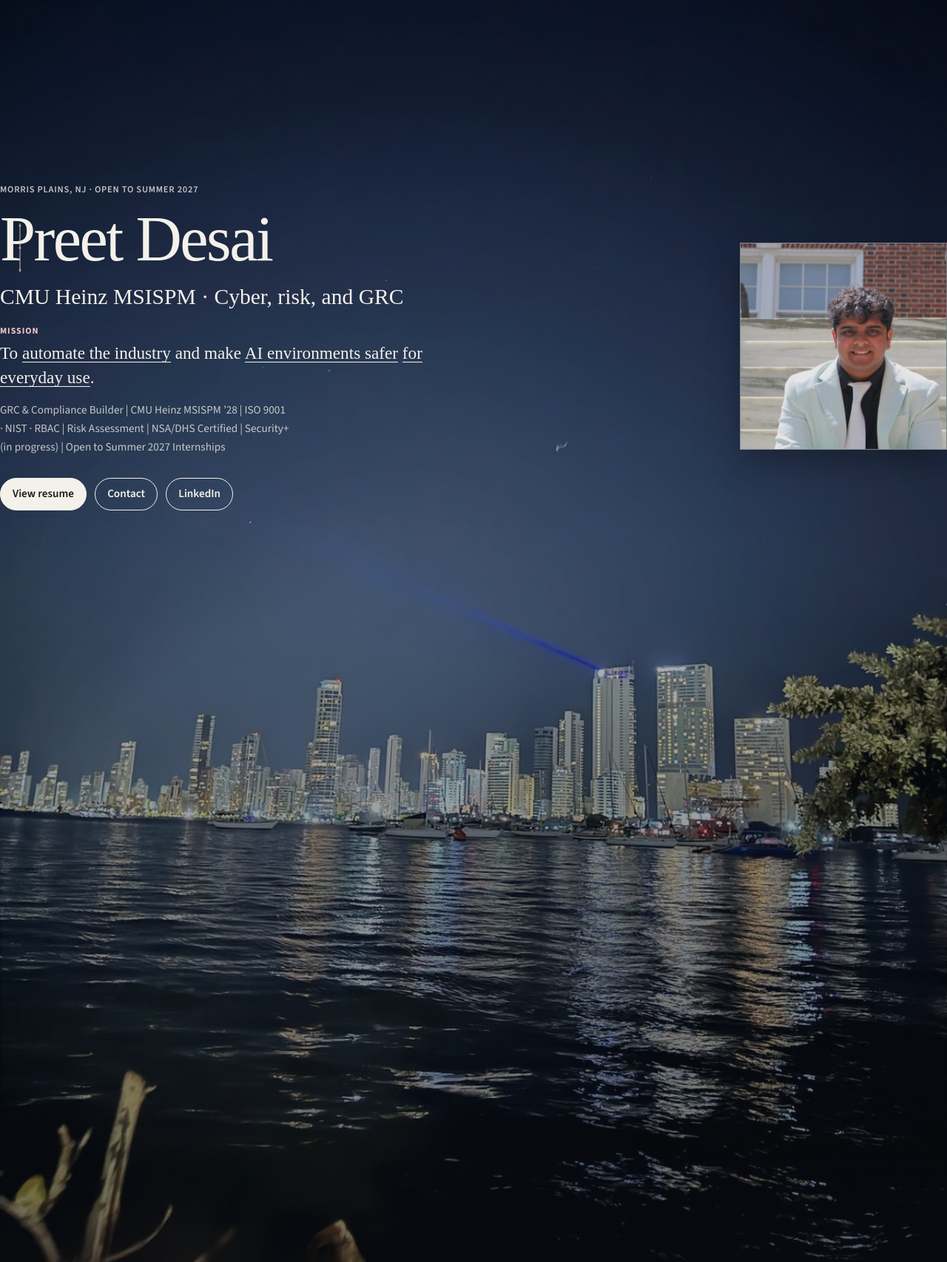
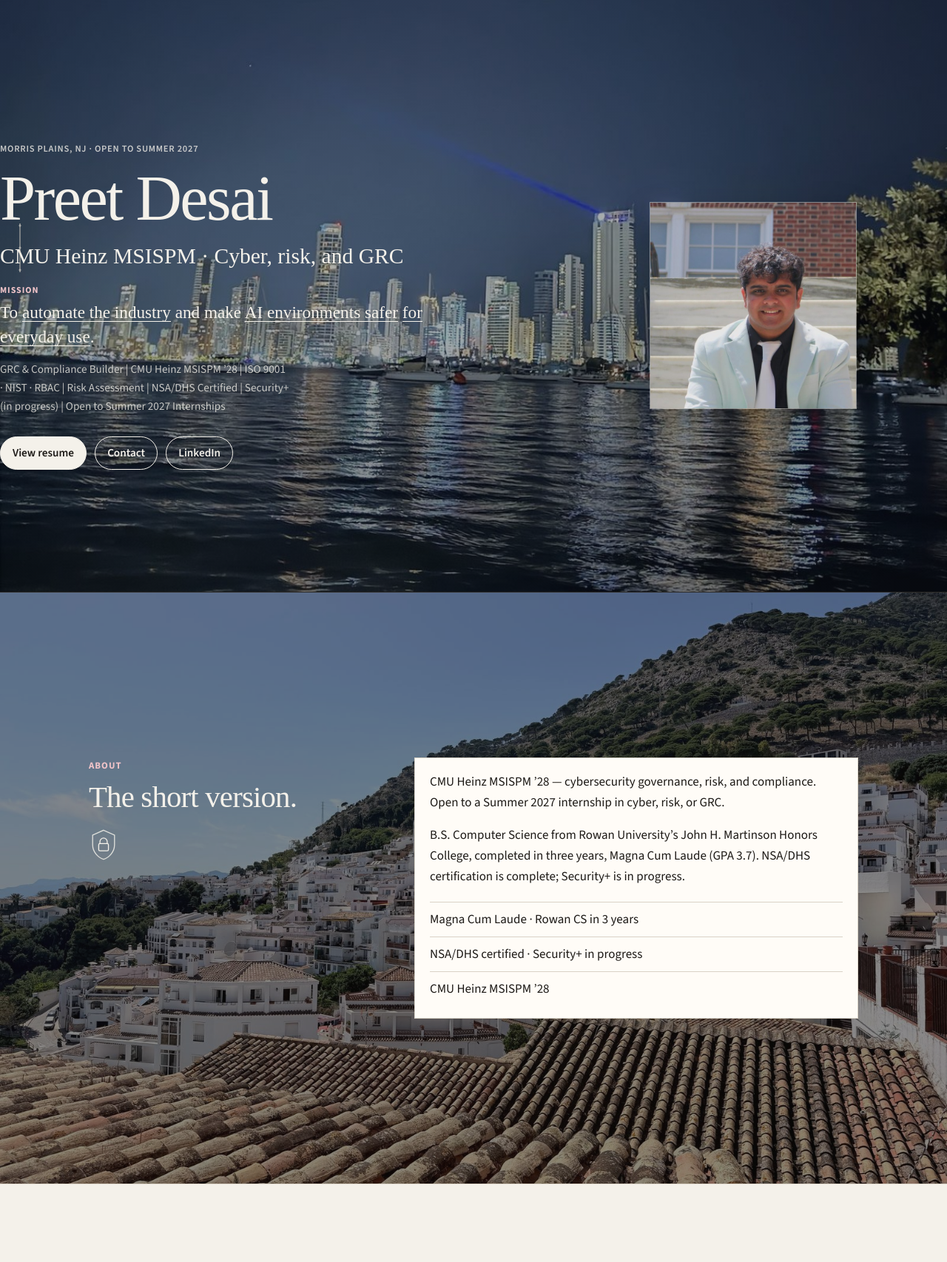
Before and after one commit to pmg-build/pmg-build.github.io, a PHP site: page / in a window 1280 px wide. Shown: the part 65-1771 px from the top of the page at 74% size. Run offline with PHP 8.4, Linux system fonts and the light colour scheme; some web fonts are replaced.

Commit message:
Cap the hero to one viewport and center the headshot in a two-column layout.
Co-authored-by: preetd2026-dot <preetd2026-dot@users.noreply.github.com>

```diff
--- a/index.html
+++ b/index.html
@@ -95,7 +95,9 @@
             <a class="btn" href="https://www.linkedin.com/in/preet-desai26" target="_blank" rel="noopener noreferrer">LinkedIn</a>
           </div>
         </div>
-        <img class="headshot" src="assets/headshot.jpg" alt="Headshot of Preet Desai" width="320" height="320" />
+        <div class="hero-portrait">
+          <img class="headshot" src="assets/headshot.jpg" alt="Headshot of Preet Desai" width="320" height="320" />
+        </div>
       </div>
     </section>
 
--- a/styles.css
+++ b/styles.css
@@ -148,11 +148,10 @@ section {
   #experience.fullpage { justify-content: flex-start; }
 }
 .hero {
-  --hero-ratio: 1.333333;
   border-top: 0;
-  justify-content: flex-start;
-  padding-top: clamp(5rem, 10vw, 7.5rem);
-  padding-bottom: clamp(2.5rem, 6vw, 4.5rem);
+  justify-content: safe center;
+  padding-top: clamp(5rem, 7vw, 6.25rem);
+  padding-bottom: clamp(2.25rem, 5vw, 4rem);
   background-color: #0b1018;
 }
 
@@ -187,31 +186,18 @@ section {
   width: 100%;
   height: 100%;
   max-width: none;
-  object-fit: contain;
-  object-position: center center;
+  object-fit: cover;
+  object-position: center 68%;
   pointer-events: none;
 }
 .hero.section-photo::after {
   background:
     linear-gradient(
       to bottom,
-      rgba(12, 16, 24, 0.38) 0%,
-      rgba(12, 16, 24, 0.28) 42%,
-      rgba(12, 16, 24, 0.58) 100%
+      rgba(12, 16, 24, 0.42) 0%,
+      rgba(12, 16, 24, 0.32) 48%,
+      rgba(12, 16, 24, 0.55) 100%
     );
-}
-@media (min-width: 900px) {
-  .hero {
-    min-height: max(100vh, calc(100vw * var(--hero-ratio)));
-    min-height: max(100dvh, calc(100vw * var(--hero-ratio)));
-  }
-  .hero-photo {
-    object-fit: cover;
-    object-position: center top;
-  }
-}
-@media (max-width: 899px) {
-  .hero-layout { min-height: 0; }
 }
 .section-photo::after {
   z-index: -1;
@@ -262,18 +248,21 @@ section {
 
 .hero-layout {
   display: grid;
-  grid-template-columns: minmax(0, 1fr) auto;
-  gap: 2.5rem;
+  grid-template-columns: minmax(0, 1.15fr) minmax(220px, 0.85fr);
+  gap: clamp(1.5rem, 4vw, 3rem);
   align-items: center;
   position: relative;
   z-index: 1;
   width: 100%;
-  min-height: calc(100vh - 6.5rem);
-  min-height: calc(100dvh - 6.5rem);
 }
-.hero-grid { max-width: 42rem; }
+.hero-grid { max-width: 40rem; }
+.hero-portrait {
+  display: flex;
+  justify-content: center;
+  align-items: center;
+}
 .headshot {
-  width: min(280px, 42vw);
+  width: min(280px, 100%);
   height: auto;
   aspect-ratio: 1;
   object-fit: cover;
@@ -832,16 +821,19 @@ section {
   .skill-groups,
   .diagrams,
   .diagrams.three,
-  .connect-grid,
-  .hero-layout {
+  .connect-grid {
     grid-template-columns: 1fr;
   }
+  .hero-layout {
+    grid-template-columns: minmax(0, 1.15fr) minmax(180px, 0.75fr);
+    gap: 1.35rem;
+  }
+  .headshot { width: min(220px, 100%); }
   .achieve-strip,
   .gallery-grid {
     grid-template-columns: 1fr 1fr;
   }
   .timeline > li { gap: 0.35rem; }
-  .headshot { width: 200px; }
   .lightbox-dialog {
     grid-template-columns: 1fr 1fr;
     grid-template-rows: auto minmax(0, 1fr) auto;
@@ -854,6 +846,19 @@ section {
   .lightbox-figure { grid-area: figure; max-height: 100%; }
   .lightbox-prev { grid-area: prev; justify-self: stretch; }
   .lightbox-next { grid-area: next; justify-self: stretch; }
+}
+
+@media (max-width: 700px) {
+  .hero-layout {
+    grid-template-columns: 1fr;
+    justify-items: center;
+    text-align: center;
+  }
+  .hero-grid { max-width: 34rem; }
+  .mission,
+  .headline-full { margin-inline: auto; }
+  .hero-actions { justify-content: center; }
+  .headshot { width: min(200px, 52vw); }
 }
 
 @media (max-width: 720px) {
```
Also changed, not shown: README.md.
